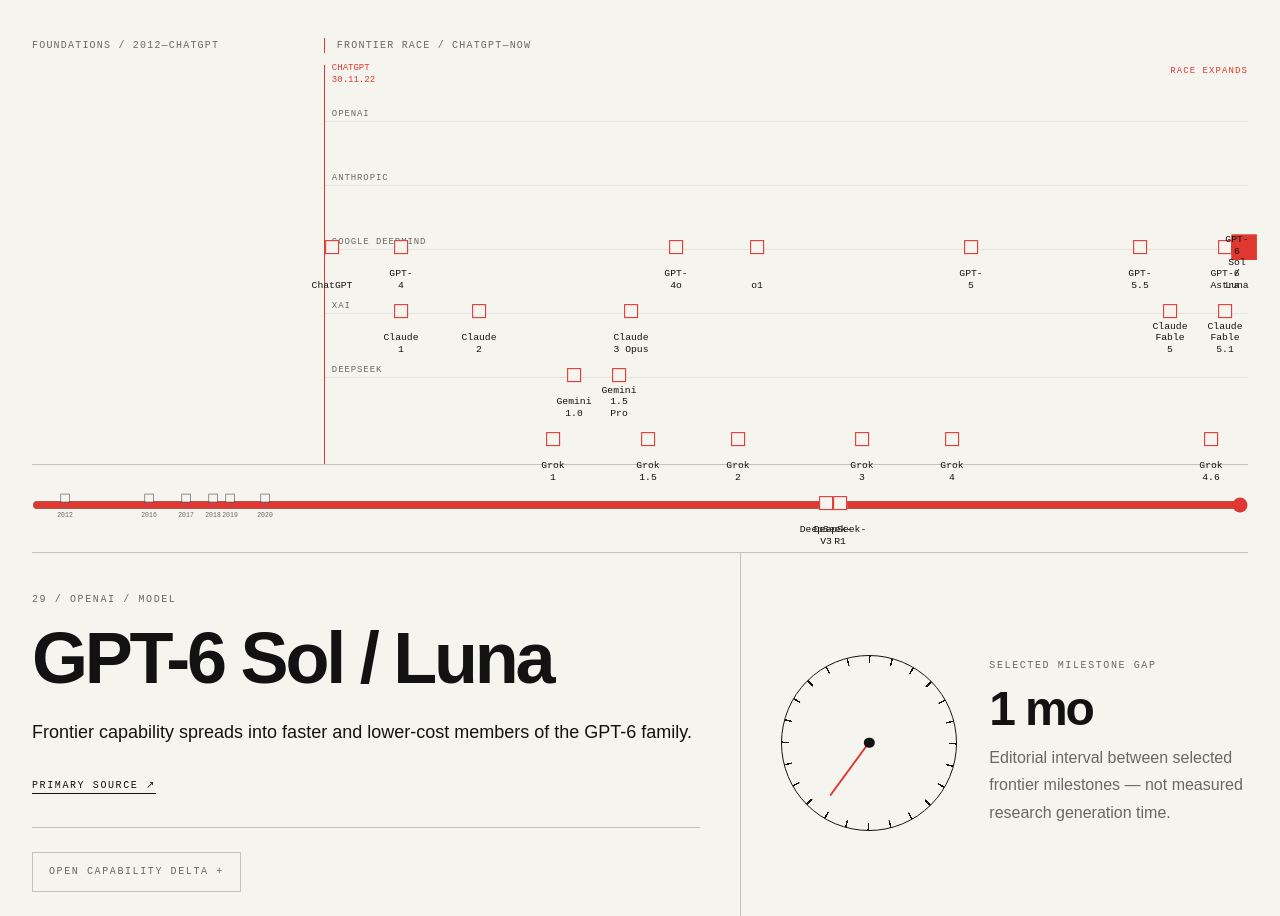
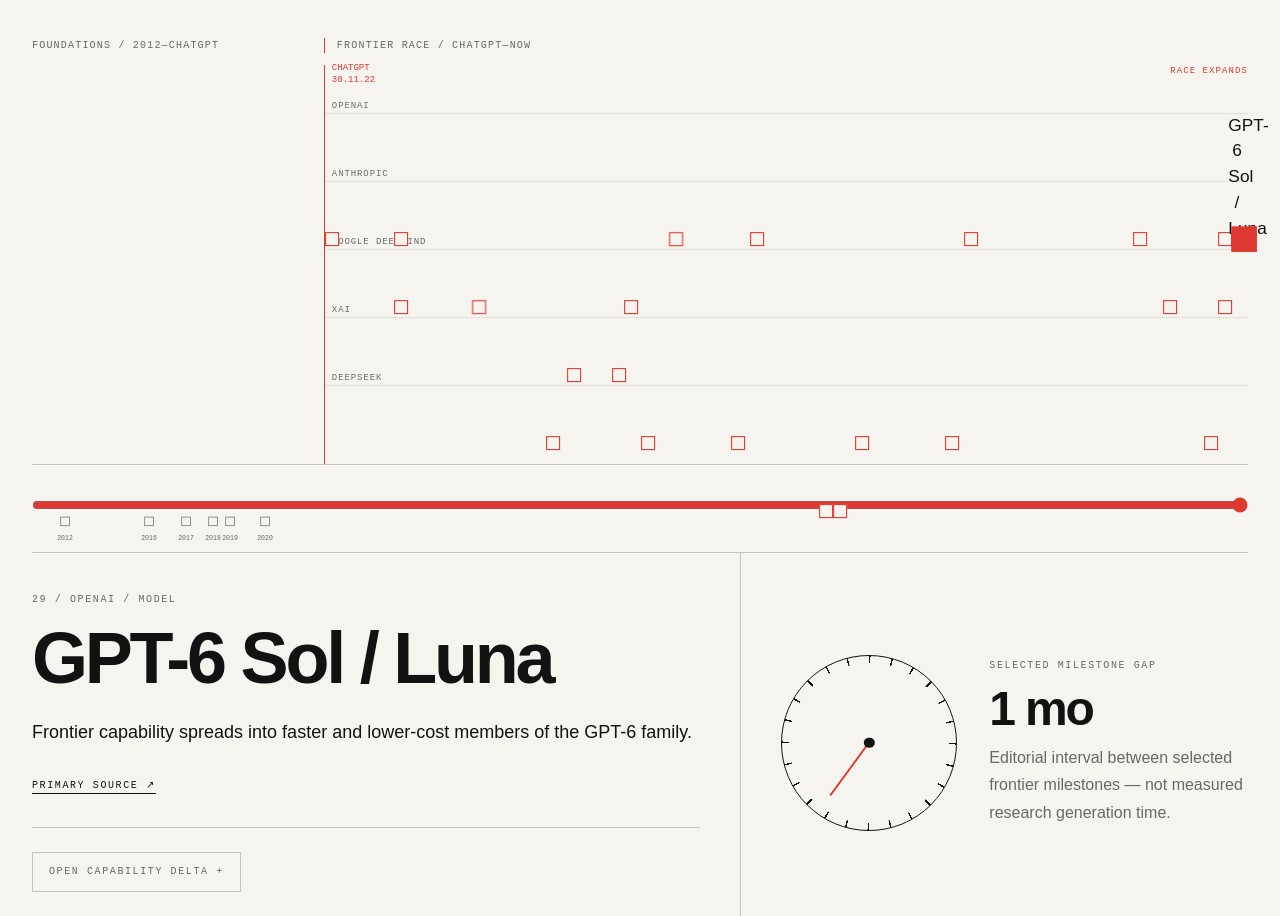
Before and after one commit to Bergtripper/feedback, a React (Vite) app: page / in a window 1280 px wide. Shown: the part 2833-3749 px from the top of the page. Built offline with nearby package versions, Linux system fonts and the light colour scheme.

Commit message:
TIME: fix race map geometry and label collisions

```diff
--- a/src/components/FrontierCadence.tsx
+++ b/src/components/FrontierCadence.tsx
@@ -52,7 +52,7 @@
   <div className="grid grid-cols-6 lg:grid-cols-12 gap-x-4 gap-y-10"><div className="col-span-6 lg:col-span-3"><p className="dz-meta">TIME / Frontier race</p><p className="dz-body mt-5 max-w-xs">2012–2022 shows the foundations. At ChatGPT the calendar expands: the same physical width now holds only four years of the frontier race.</p></div><div className="col-span-6 lg:col-span-8 lg:col-start-5"><h2 className="dz-h2 text-5xl sm:text-7xl lg:text-8xl">Then the timeline opens.</h2><p className="dz-body-strong text-xl sm:text-2xl mt-8 max-w-3xl">Not an OpenAI chronology: a competitive frontier. OpenAI, Anthropic, Google DeepMind and DeepSeek enter the same compressed field.</p></div></div>
   <div className="mt-16 sm:mt-24 border-y dz-rule py-8"><div className="flex flex-wrap items-center justify-between gap-4"><div className="flex gap-2"><button onClick={()=>setPlaying(!playing)} className="cadence-control dz-meta border dz-rule px-4 py-3 bg-transparent dz-text cursor-pointer">{playing?'PAUSE Ⅱ':'PLAY ▶'}</button><button onClick={()=>{setPlaying(false);setIdx(0)}} className="cadence-control dz-meta border dz-rule px-4 py-3 bg-transparent dz-text cursor-pointer">2012 ↺</button></div><p className="dz-meta">{m.date} / {m.org}</p></div>
    <div className={'race-labels mt-10 '+(expanded?'expanded':'')}><span>FOUNDATIONS / 2012—CHATGPT</span><span>FRONTIER RACE / CHATGPT—NOW</span></div>
-   <div className={'cadence-track race-track race-map mt-3 relative border-b dz-rule '+(expanded?'is-race':'')} aria-label="AI frontier timeline"><div className="race-pivot" style={{left:pos(pivot,expanded)+'%'}}><span>CHATGPT<br/>30.11.22</span></div>{expanded&&<div className="lab-lanes">{labs.map((lab,li)=><div className="lab-lane" key={lab} style={{top:(14+li*16)+'%'}}><span>{lab}</span></div>)}</div>}{density.map(d=>{const labIndex=labs.indexOf(labOf(d.item) as typeof labs[number]);const top=expanded&&d.item.era==='race'&&labIndex>=0?(14+labIndex*16):82;return <button key={d.i} onClick={()=>{setPlaying(false);setIdx(d.i)}} className="cadence-point" data-era={d.item.era} data-active={d.i===idx} style={{left:pos(d.item.year,expanded)+'%',top:top+'%'}} aria-label={d.item.name}><span className="cadence-dot"/><span className="cadence-year">{d.item.era==='race'?d.item.name:(d.i===0||d.item.date.slice(0,4)!==(density[d.i-1]?.item.date.slice(0,4)??'')?d.item.date.slice(0,4):'')}</span></button>})}</div>
+   <div className={'cadence-track race-track race-map mt-3 relative border-b dz-rule '+(expanded?'is-race':'')} aria-label="AI frontier timeline"><div className="race-pivot" style={{left:pos(pivot,expanded)+'%'}}><span>CHATGPT<br/>30.11.22</span></div>{expanded&&<div className="lab-lanes">{labs.map((lab,li)=><div className="lab-lane" key={lab} style={{top:(12+li*17)+'%'}}><span>{lab}</span><i style={{left:pos(pivot,expanded)+'%'}}/></div>)}</div>}{density.map(d=>{const labIndex=labs.indexOf(labOf(d.item) as typeof labs[number]);const top=expanded&&d.item.era==='race'&&labIndex>=0?(12+labIndex*17):88;const showFoundation=d.item.era==='foundation'&&(d.i===0||d.item.date.slice(0,4)!==(density[d.i-1]?.item.date.slice(0,4)??''));return <button key={d.i} onClick={()=>{setPlaying(false);setIdx(d.i)}} className="cadence-point" data-era={d.item.era} data-active={d.i===idx} style={{left:pos(d.item.year,expanded)+'%',top:top+'%'}} aria-label={d.item.name} title={d.item.name+' — '+d.item.date}><span className="cadence-dot"/>{showFoundation&&<span className="cadence-year">{d.item.date.slice(0,4)}</span>}{expanded&&d.item.era==='race'&&d.i===idx&&<span className="active-model-label">{d.item.name}</span>}</button>})}</div>
    <input className="cadence-range mt-8 w-full" type="range" min="0" max={milestones.length-1} value={idx} onChange={e=>{setPlaying(false);setIdx(Number(e.target.value))}} aria-label="Navigate AI milestones"/></div>
   <div className="grid lg:grid-cols-12 border-b dz-rule"><div className="lg:col-span-7 py-10 lg:pr-10 lg:border-r dz-rule"><p className="dz-meta">{String(idx+1).padStart(2,'0')} / {m.org} / {m.type}</p><h3 className="dz-h2 text-5xl sm:text-7xl mt-4">{m.name}</h3><p className="dz-body-strong text-xl mt-6 max-w-2xl">{m.why}</p><a href={m.url} target="_blank" rel="noreferrer" className="inline-block dz-meta mt-8 cadence-source">Primary source ↗</a><Delta m={m}/></div>
    <div className="lg:col-span-5 py-10 lg:pl-10 border-t lg:border-t-0 dz-rule flex flex-col sm:flex-row lg:flex-col xl:flex-row items-center gap-8"><div className="cadence-clock"><div className="cadence-hand" style={{transform:'translateX(-50%) rotate('+angle+'deg)'}}/><div className="cadence-hub"/></div><div><p className="dz-meta">Selected milestone gap</p><p className="dz-h2 text-5xl mt-3">{months?months+' mo':'START'}</p><p className="dz-body mt-3 max-w-xs">Editorial interval between selected frontier milestones — not measured research generation time.</p></div></div></div>
```
